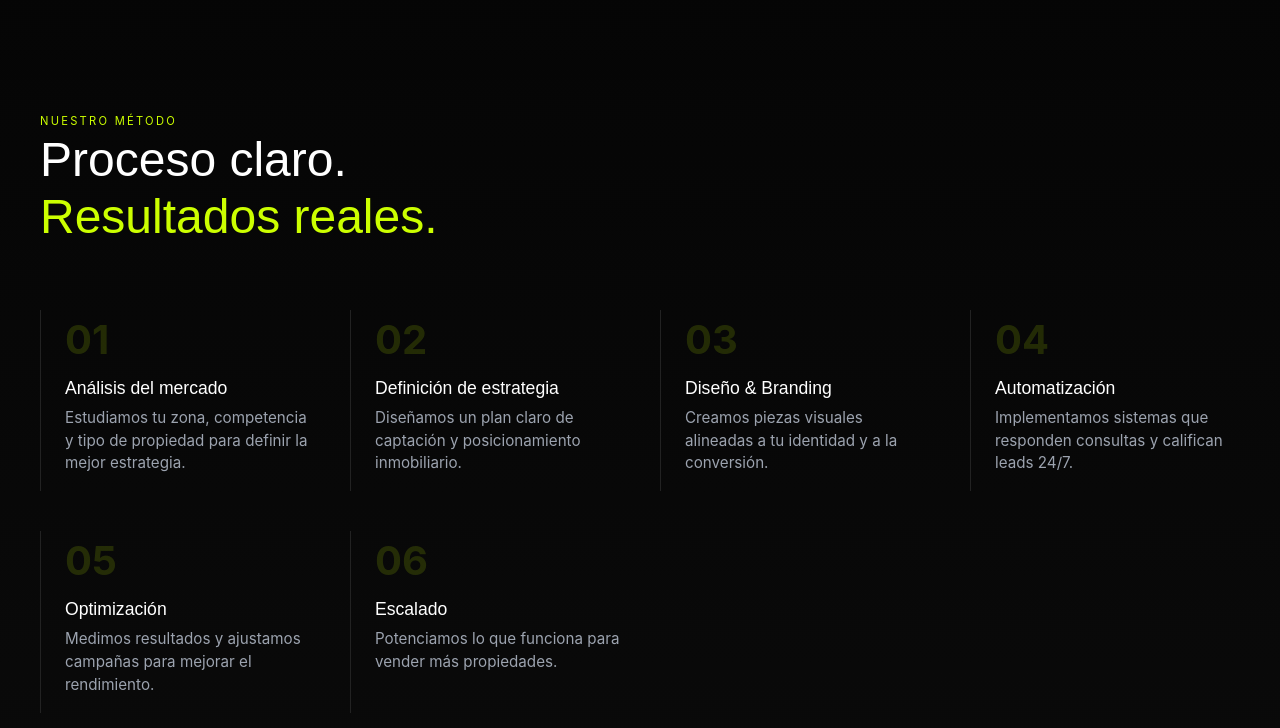
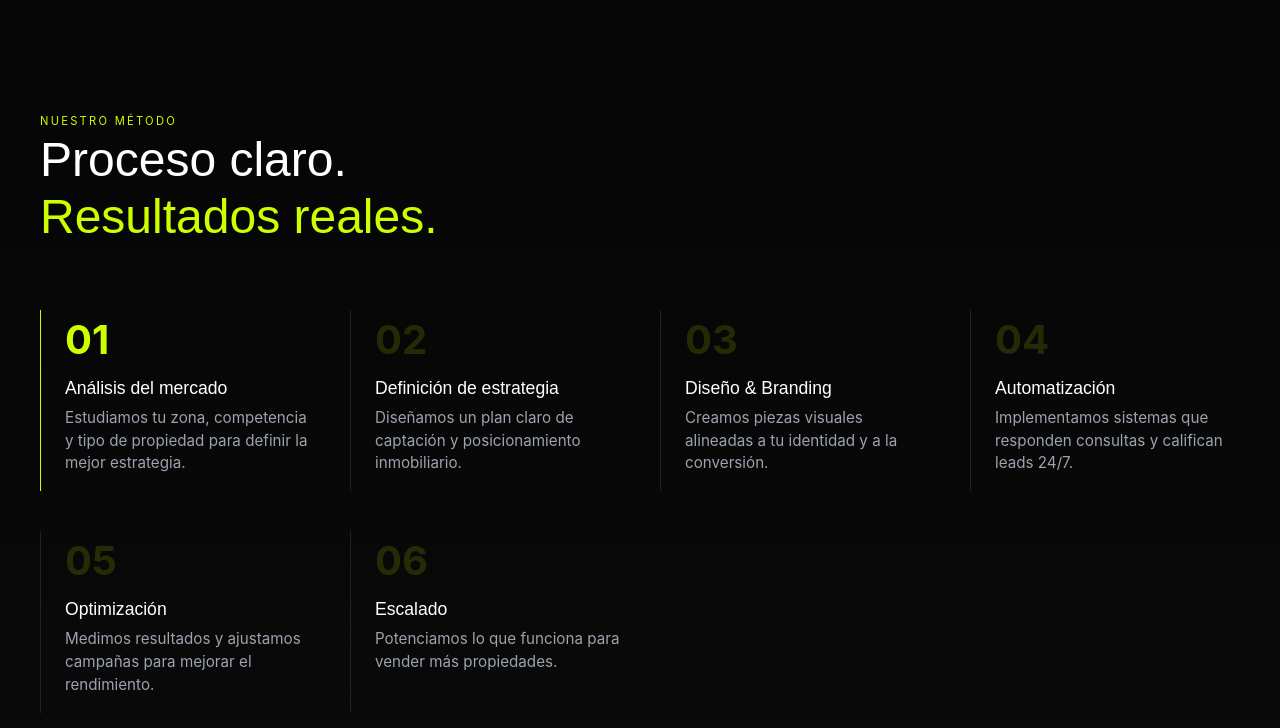
Before and after one commit to LautaroLeall/Krauft, a React (Vite) app: page / in a window 1280 px wide. In both pictures the pointer is over the element 175 px from the left and 1931 px from the top of the page. Shown: the part 1531-2259 px from the top of the page. Built offline with nearby package versions, Linux system fonts and the light colour scheme.

Commit message:
changes in styles process (add :hover)

```diff
--- a/src/components/home/Process.css
+++ b/src/components/home/Process.css
@@ -31,12 +31,25 @@
 .process-card {
     border-left: 1px solid var(--border-dark);
     padding-left: 1.5rem;
+    transition: all 0.5s;
+}
+
+.process-card:hover {
+    border-left-color: var(--lime);
+    transition: all 0.5s ease;
+    cursor: pointer;
 }
 
 .process-number {
     font-size: 2.5rem;
     font-weight: 700;
     color: rgba(204, 255, 0, 0.15);
+    transition: color 0.5s;
+}
+
+.process-card:hover .process-number {
+    color: var(--lime);
+    transition: color 0.5s ease;
 }
 
 .process-card h3 {
```
